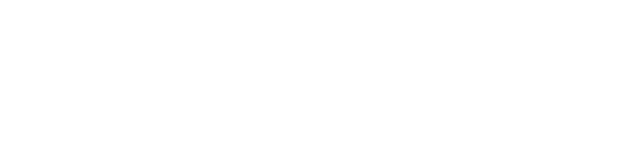
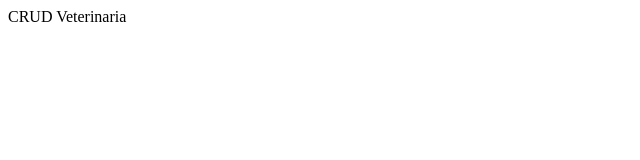
Before and after one commit to JeremyVillodas/CRUD-Veterinaria, a website: page index.html in a window 1280 px wide. Shown: the whole page, without its empty margins (0-640 px from the left). Drawn offline with Linux system fonts and the light colour scheme.

Commit message:
fix: :bug:

```diff
--- a/index.html
+++ b/index.html
@@ -7,6 +7,8 @@
     <title>Vite App</title>
   </head>
   <body>
-    <div id="containerMain"></div>
+    <div id="containerMain">
+      <span id="title">CRUD Veterinaria</span>
+    </div>
   </body>
 </html>
```
